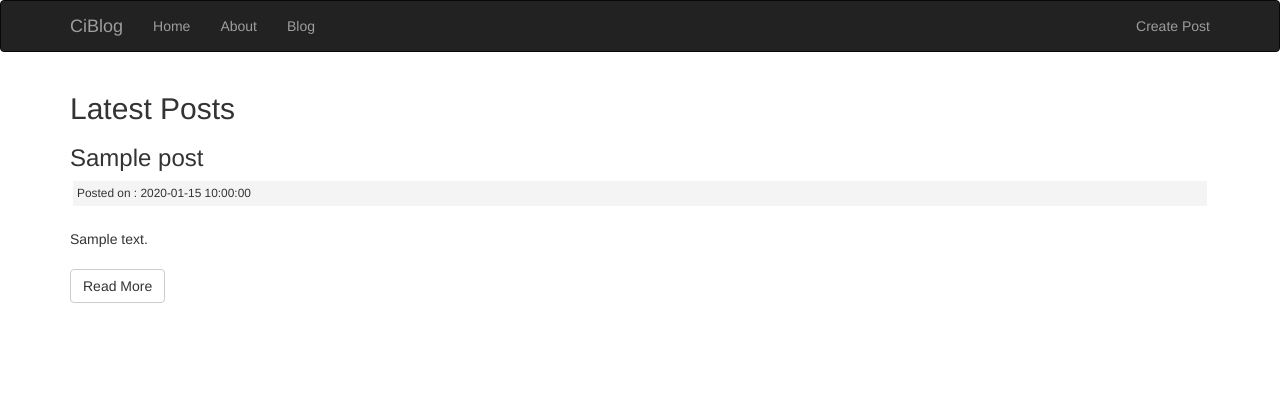
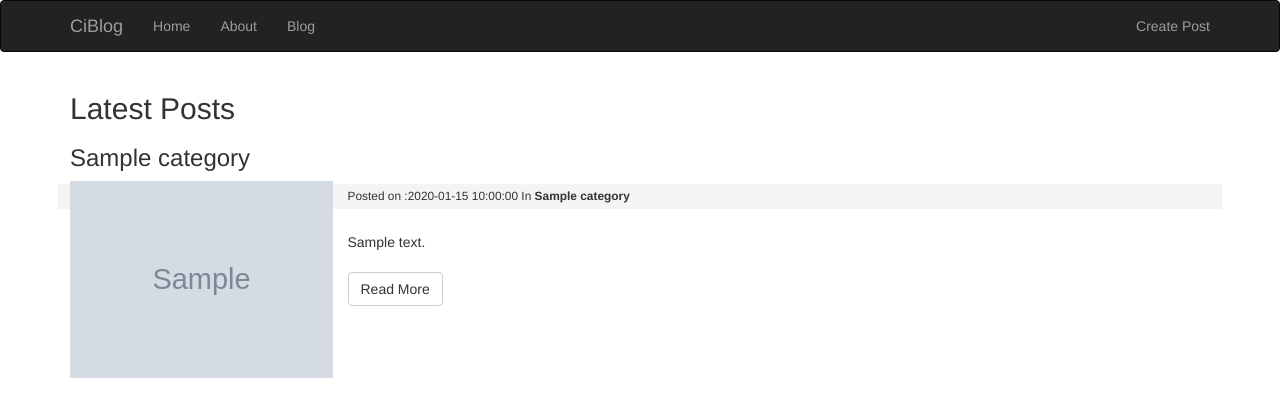
Before and after one commit to zoe606/ciblog, a CodeIgniter app: page /ciblog/posts in a window 1280 px wide. Shown: the top 417 px of the page. Run offline with CodeIgniter, Linux system fonts and the light colour scheme; tables that the repository leaves empty or names only in its code hold one stand-in row (values such as "Sample post"); grey boxes marked "Sample" are stand-in pictures; some libraries are stand-ins or nearby versions.

Commit message:
add categories , truncate text , add img

```diff
--- a/application/config/autoload.php
+++ b/application/config/autoload.php
@@ -89,7 +89,7 @@ $autoload['drivers'] = array();
 |
 |	$autoload['helper'] = array('url', 'file');
 */
-$autoload['helper'] = array('url', 'form');
+$autoload['helper'] = array('url', 'form', 'text');
 
 /*
 | -------------------------------------------------------------------
--- a/application/controllers/Posts.php
+++ b/application/controllers/Posts.php
@@ -27,6 +27,7 @@
 
          public function create(){
             $data['title'] = 'Create Posts';
+            $data['categories'] = $this->post_model->get_categories();
 
             $this->form_validation->set_rules('title', 'Title', 'required');
             $this->form_validation->set_rules('body', 'Body', 'required');
@@ -36,7 +37,29 @@
                 $this->load->view('posts/create', $data);
                 $this->load->view('templates/footer');
             } else {
-                $this->post_model->create_post();
+                //upload img
+                $config['upload_path'] = './assets/images/posts';
+                $config['allowed_types'] = 'gif|jpg|png';
+                $config['max_size'] = '2048';
+                $config['max_width'] = '2000';
+                $config['max_height'] = '2000';
+
+                $this->load->library('upload', $config);
+                // $this->upload->initialize($config);
+
+                if(!$this->upload->do_upload()){
+                    $errors = array(
+                        'error' => $this->upload->display_errors()
+                    );
+                    $post_image = 'noimage.jpg';
+                }else{
+                    $data = array(
+                        'upload_data' => $this->upload->data()
+                    );
+                    $post_image = $_FILES['userfile']['name'];
+                }
+
+                $this->post_model->create_post($post_image);
                 redirect('posts');
             }
         }
@@ -48,6 +71,7 @@
 
         public function edit($slug){
             $data['post'] = $this->post_model->get_posts($slug);
+            $data['categories'] = $this->post_model->get_categories();
 
             if (empty($data['post'])) {
                 show_404();
--- a/application/models/Post_model.php
+++ b/application/models/Post_model.php
@@ -7,7 +7,8 @@
         public function get_posts($slug = FALSE ){
 
             if($slug === FALSE){
-                $this->db->order_by('created_at', 'ASC');
+                $this->db->order_by('posts.id', 'DESC');
+                $this->db->join('categories', 'categories.id = posts.category_id');
                 $query = $this->db->get('posts');
                 return $query->result_array();
             }
@@ -17,13 +18,15 @@
 
         }
 
-        public function create_post(){
+        public function create_post($post_image){
             $slug = url_title($this->input->post('title'));
 
             $data = array(
                     'title' => $this->input->post('title'),
                     'slug' => $slug,
-                    'body'=> $this->input->post('body')
+                    'body'=> $this->input->post('body'),
+                    'category_id' => $this->input->post('category_id'),
+                    'post_image' => $post_image
             );
 
             return $this->db->insert('posts', $data);
@@ -41,11 +44,18 @@
             $data = array(
                 'title' => $this->input->post('title'),
                 'slug' => $slug,
-                'body' => $this->input->post('body')
+                'body' => $this->input->post('body'),
+                'category_id' => $this->input->post('category_id')
             );
 
              $this->db->where('id', $this->input->post('id'));
             return $this->db->update('posts', $data);
 
         }
+
+        public function get_categories(){
+            $this->db->order_by('name');
+            $query = $this->db->get('categories');
+            return $query->result_array();
+        }
     }
--- a/application/views/posts/index.php
+++ b/application/views/posts/index.php
@@ -1,8 +1,22 @@
-<h2><?= $title ?></h2>
+<h2>
+	<?=$title ?>
+</h2>
 <?php foreach ($posts as $post) : ?>
-    <h3><?php echo $post['title']; ?></h3>
-    <small class="post-date">Posted on : <?php echo $post['created_at']; ?></small><br>
-    <?php echo $post['body']; ?>
-    <br><br>
-    <p><a class="btn btn-default" href="<?php echo site_url('/posts/'.$post['slug']); ?>">Read More</a></p>
+<h3>
+	<?php echo $post['title'];
+?>
+</h3>
+
+<div class="row">
+	<div class="col-md-3">
+        <img class="post-thumb" src="<?php echo site_url(); ?>assets/images/posts/<?php echo $post['post_image']; ?>">
+    </div>
+    <div class="cold-md-9">
+        <small class="post-date">Posted on :<?php echo $post['created_at']; ?> In <strong><?php echo $post['name'];
+            ?></strong></small><br>
+            <?php echo word_limiter($post['body'], 60); ?>
+            <br><br>
+            <p><a class="btn btn-default" href="<?php echo site_url('/posts/'.$post['slug']); ?>">Read More</a></p>
+    </div>
+</div>
 <?php endforeach; ?>
--- a/application/views/templates/header.php
+++ b/application/views/templates/header.php
@@ -5,7 +5,7 @@
     <meta name="viewport" content="width=device-width, initial-scale=1.0">
     <meta http-equiv="X-UA-Compatible" content="ie=edge">
     <link rel="stylesheet" href="https://bootswatch.com/3/flatly/bootstrap.min.css">
-    <link rel="stylesheet" href="<?php echo base_url(); ?>/assets/css/style.css">
+    <link rel="stylesheet" href="<?php echo base_url(); ?>assets/css/style.css">
     <script src="https://cdn.ckeditor.com/4.10.1/standard/ckeditor.js"></script>
     <title>CiBlog</title>
 </head>
--- a/assets/css/style.css
+++ b/assets/css/style.css
@@ -4,3 +4,7 @@
     margin: 3px;
     display: block;
 }
+
+.post-thumb{
+    width: 100%;
+}
```
Also changed, not shown: application/views/posts/create.php (+13 -2 lines), application/views/posts/edit.php (+8 -1 lines), application/views/posts/view.php (+9 -5 lines), assets/images/posts/character07.png (added), assets/images/posts/gdev.png (added), assets/images/posts/noimage.jpg (added).
